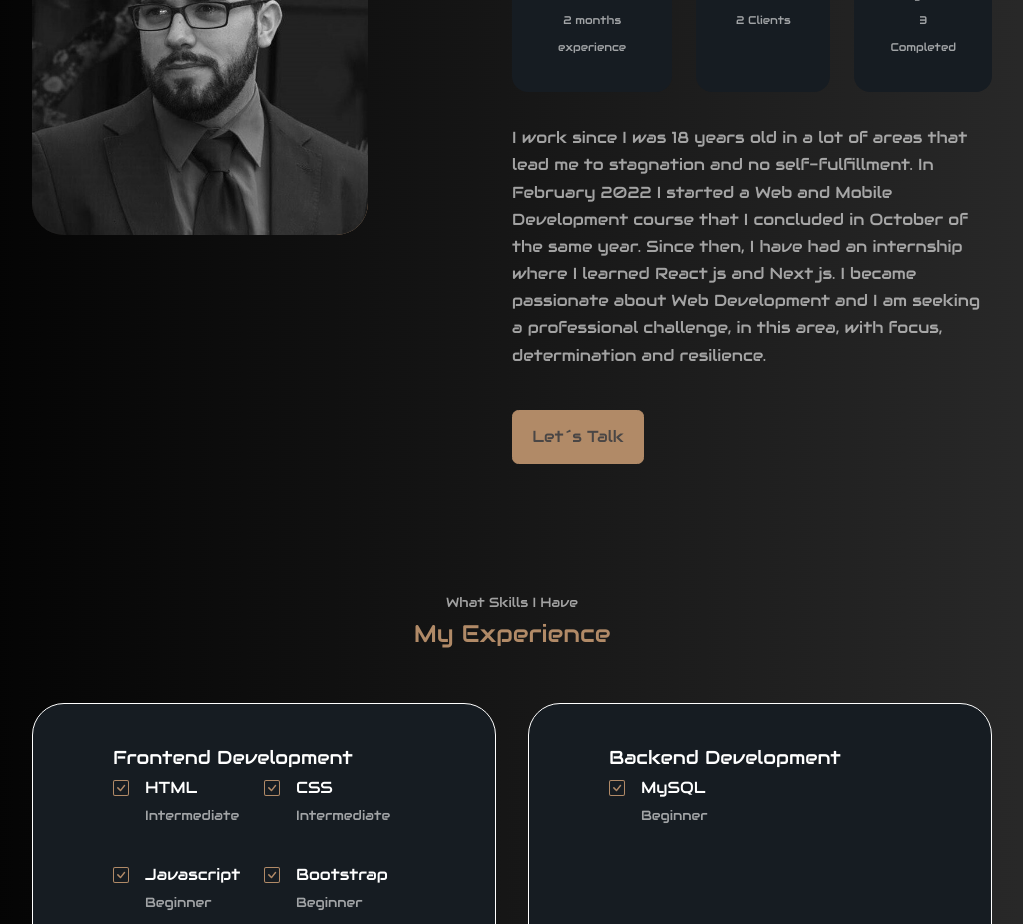
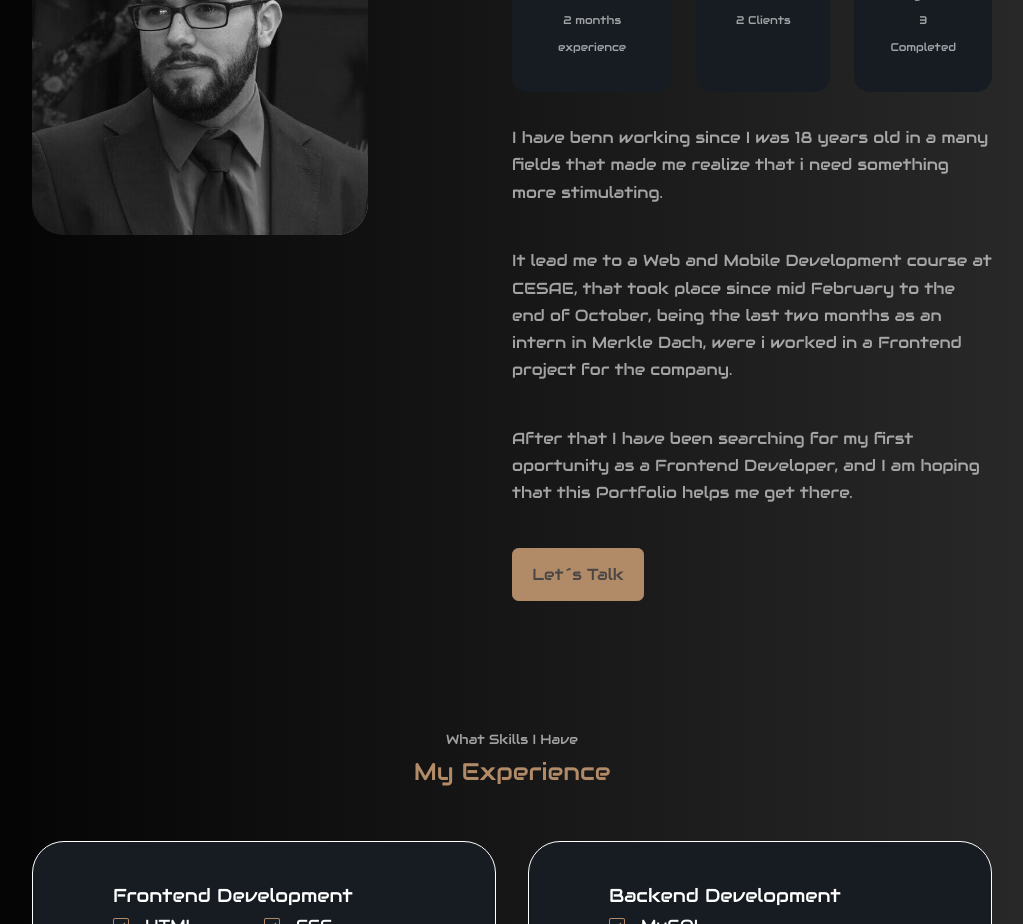
Before and after one commit to TJus7o/Portfolio, a React (Create React App) app: page / in a window 1280 px wide. Shown: the part 1140-2064 px from the top of the page, without its empty margins (128-1151 px from the left). Built offline with nearby package versions, Linux system fonts and the light colour scheme.

Commit message:
about text altered

```diff
--- a/src/components/about/about.jsx
+++ b/src/components/about/about.jsx
@@ -41,13 +41,18 @@ const About = () => {
     </div>
 
     <p>
-    I work since I was 18 years old in a lot of areas that lead me to stagnation
-    and no self-fulfillment. In February 2022 I started a Web and Mobile
-    Development course that I concluded in October of the same year.
-    Since then, I have had an internship where I learned React js and Next js.
-    I became passionate about Web Development and I am seeking a
-    professional challenge, in this area, with focus, determination and resilience.
+    I have benn working since I was 18 years old in a many fields that made me realize
+    that i need something more stimulating.
     </p>
+    <p>
+    It lead me to a Web and Mobile Development course at CESAE, that took place since
+    mid February to the end of October, being the last two months as an intern in Merkle Dach, were i worked in a Frontend
+    project for the company.
+    </p>
+    <p>
+    After that I have been searching for my first oportunity as a Frontend Developer, and I am hoping that this Portfolio helps me get there.
+    </p>
+
 
     <a href='#contact' className='btn btn-primary'>Let´s Talk</a>
     </div>
```
